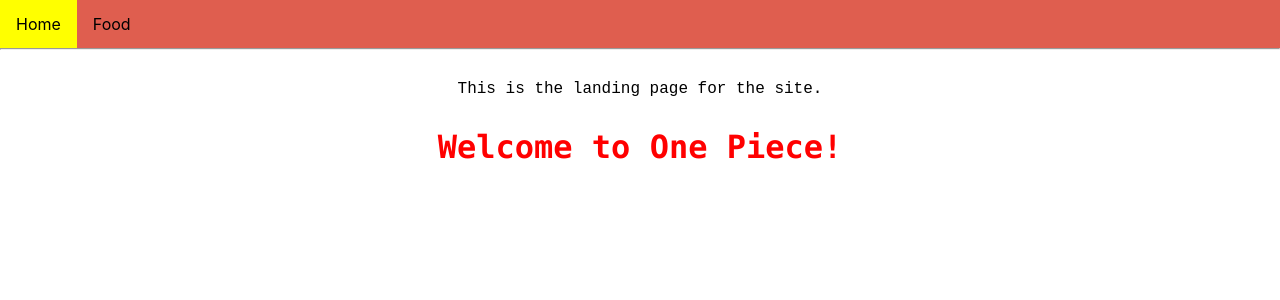
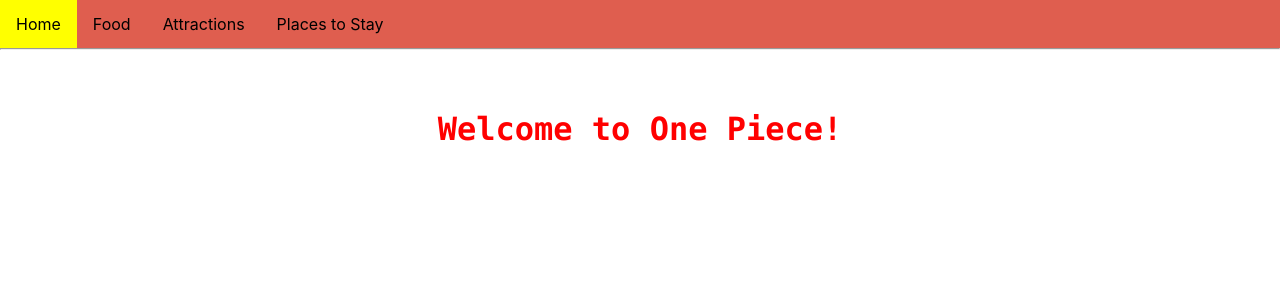
Before and after one commit to luist445/Project1-uxui, a React (Create React App) app in the folder projecto1/: page / in a window 1280 px wide. Shown: the top 300 px of the page. Built offline with nearby package versions, Linux system fonts and the light colour scheme.

Commit message:
Adding new links + testing out merge feature again

```diff
--- a/projecto1/src/App.js
+++ b/projecto1/src/App.js
@@ -1,6 +1,8 @@
 import './App.css'
 import Homepage from './components/Homepage';
-import Food from './components/Food'
+import Food from './components/Food';
+import Lodging from './components/Lodging';
+import Attractions from './components/Attractions';
 import { Routes, Route, Outlet, Link} from "react-router-dom";
 
 export default function App() {
@@ -11,6 +13,8 @@
         <Route path="/" element={<Layout />} />
         <Route index element={<Homepage />} />
         <Route path="Food" element={<Food />} />
+        <Route path="Lodging" element={<Lodging />} />
+        <Route path="Attractions" element={<Attractions />} />
         <Route path="*" element={<NoMatch />} />
       </Routes>
     </div>
@@ -30,6 +34,12 @@
           <li>
           <Link style={navStyle} to="/Food">Food</Link>
           </li>
+          <li>
+          <Link style={navStyle} to="/Attractions">Attractions</Link>
+          </li>
+          <li>
+          <Link style={navStyle} to="/Lodging">Places to Stay</Link>
+          </li>
         </ul>
       </nav>
       <hr/>
--- /dev/null
+++ b/projecto1/src/components/Attractions.css
@@ -0,0 +1,13 @@
+.main{
+    background-color: purple;
+    text-align: center;
+}
+
+.content{
+    font-family: 'Courier New', Courier, monospace;
+    border-radius: 5px;
+    height: 400px;
+    width: 285px;
+    object-fit: cover;
+    margin: 20px 0px;
+}
--- /dev/null
+++ b/projecto1/src/components/Attractions.js
@@ -0,0 +1,12 @@
+//import './Attractions.css'
+
+function Attractions()
+{
+    return(
+        <div className="content">
+            The three attractions of One Piece!
+        </div>
+    );
+}
+
+export default Attractions;
--- a/projecto1/src/components/Homepage.js
+++ b/projecto1/src/components/Homepage.js
@@ -3,7 +3,6 @@
 function Homepage() {
     return (
       <div className="content">
-        This is the landing page for the site.
         <h1 style={{fontFamily: "Menlo", color: "red"}}>Welcome to One Piece!</h1>
       </div>
     );
--- /dev/null
+++ b/projecto1/src/components/Lodging.css
@@ -0,0 +1,13 @@
+.main{
+    background-color: purple;
+    text-align: center;
+}
+
+.content{
+    font-family: 'Courier New', Courier, monospace;
+    border-radius: 5px;
+    height: 400px;
+    width: 285px;
+    object-fit: cover;
+    margin: 20px 0px;
+}
--- /dev/null
+++ b/projecto1/src/components/Lodging.js
@@ -0,0 +1,12 @@
+//import './Lodging.css'
+
+function Lodging()
+{
+    return(
+        <div className="content">
+            Here are places to stay!
+        </div>
+    );
+}
+
+export default Lodging;
```
